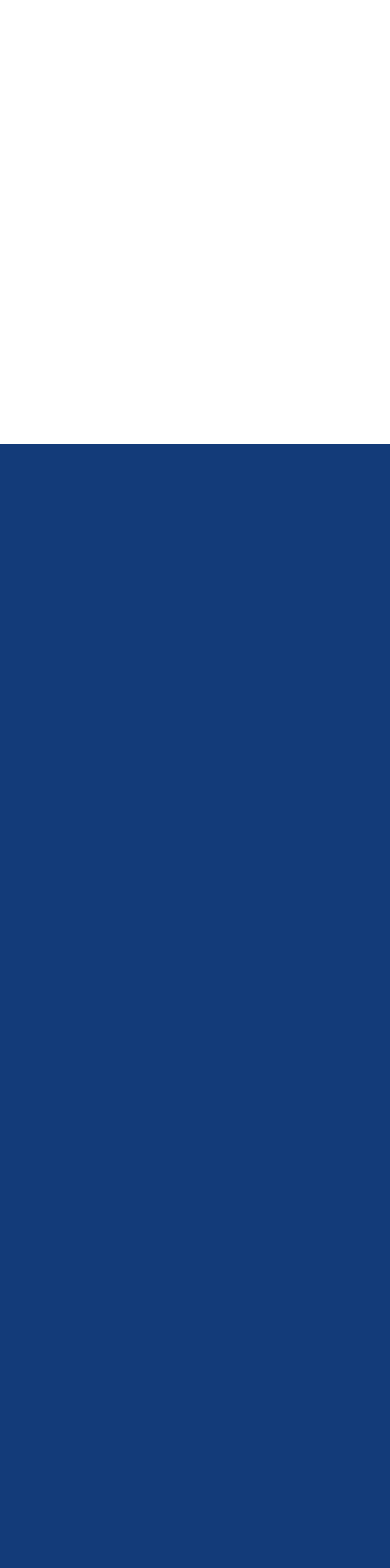
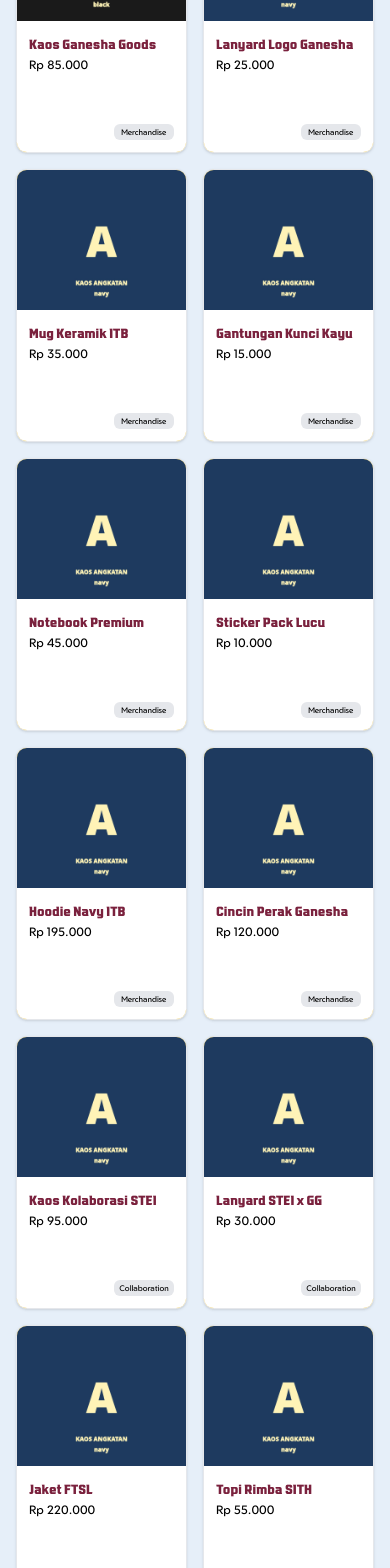
Before and after one commit to Cikang44/kat-frontend-ecommerce, a Next.js app: page /products in a window 390 px wide. Shown: the part 400-1968 px from the top of the page. Before the commit the page ends 844 px from the top, so only its background shows below. Built offline with nearby package versions, Linux system fonts and the light colour scheme.

Commit message:
feat: add products list and image source

```diff
--- a/src/app/(main)/products/page.tsx
+++ b/src/app/(main)/products/page.tsx
@@ -1,3 +1,29 @@
-export default function Page() {
-  return null;
+import { Suspense } from 'react';
+
+import { ProductGrid } from '@/components/product/product-grid';
+import { SearchFilterPanel } from '@/components/product/search-filter-panel';
+
+export const metadata = {
+  title: 'Product List | Ganesha Goods',
+  description: 'Daftar produk merchandise dan kit panitia Ganesha Goods',
+};
+export default function ProductsPage() {
+  return (
+    <main className="flex min-h-screen flex-col items-center bg-[#e6eff9] px-4 pt-24 pb-16">
+      <div className="w-full max-w-[900px]">
+        {' '}
+        <div className="mb-6 flex items-center font-['Geom'] text-sm text-gray-500 md:text-base">
+          <span>Product List</span>
+          <span className="mx-2">&gt;</span>
+          <span className="text-[#363636]">Nama Produk</span>
+        </div>
+        <Suspense fallback={<div className="mb-8 h-20 animate-pulse rounded-lg bg-gray-200" />}>
+          <SearchFilterPanel />
+        </Suspense>
+        <Suspense fallback={<div className="h-screen animate-pulse rounded-lg bg-gray-200" />}>
+          <ProductGrid />
+        </Suspense>
+      </div>
+    </main>
+  );
 }
--- a/src/domains/product/product.api.ts
+++ b/src/domains/product/product.api.ts
@@ -146,28 +146,345 @@
 ];
 
 const MOCK_IMAGES: ProductImage[] = [
-  { id: 'img-1', url: '/mock/kaos-angkatan-black.jpg', isPrimary: true, sortOrder: 1 },
-  { id: 'img-2', url: '/mock/kaos-angkatan-navy.jpg', isPrimary: false, sortOrder: 2 },
-  { id: 'img-3', url: '/mock/kaos-angkatan-white.jpg', isPrimary: false, sortOrder: 3 },
+  {
+    id: 'img-1',
+    url: '/mock/kaos-angkatan-black.jpg',
+    isPrimary: true,
+    sortOrder: 1,
+  },
+  {
+    id: 'img-2',
+    url: '/mock/kaos-angkatan-navy.jpg',
+    isPrimary: false,
+    sortOrder: 2,
+  },
+  {
+    id: 'img-3',
+    url: '/mock/kaos-angkatan-white.jpg',
+    isPrimary: false,
+    sortOrder: 3,
+  },
 ];
-
 const MOCK_PRODUCTS: ProductListItem[] = [
   {
-    id: 'prod-kaos-angkatan',
-    name: 'Kaos Angkatan',
-    description: 'Kualitas bagus rekomen banget, ayo beli.',
-    basePrice: 90000,
+    id: 'm-1',
+    name: 'Kaos Ganesha Goods',
+    description: 'Kaos nyaman dipakai.',
+    basePrice: 85000,
     type: 'merchandise',
     category: 'baju',
     faculty: '',
     primaryImage: MOCK_IMAGES[0],
-    variantCount: MOCK_VARIANTS.length,
-    minPrice: 90000,
-    maxPrice: 90000,
+    variantCount: 4,
+    minPrice: 85000,
+    maxPrice: 85000,
+  },
+  {
+    id: 'm-2',
+    name: 'Lanyard Logo Ganesha',
+    description: 'Lanyard tebal dan kuat.',
+    basePrice: 25000,
+    type: 'merchandise',
+    category: 'aksesoris',
+    faculty: '',
+    primaryImage: MOCK_IMAGES[1],
+    variantCount: 1,
+    minPrice: 25000,
+    maxPrice: 25000,
+  },
+  {
+    id: 'm-3',
+    name: 'Mug Keramik ITB',
+    description: 'Mug untuk ngopi pas nugas.',
+    basePrice: 35000,
+    type: 'merchandise',
+    category: 'peralatan_tulis',
+    faculty: '',
+    primaryImage: MOCK_IMAGES[1],
+    variantCount: 1,
+    minPrice: 35000,
+    maxPrice: 35000,
+  },
+  {
+    id: 'm-4',
+    name: 'Gantungan Kunci Kayu',
+    description: 'Gantungan kunci estetik.',
+    basePrice: 15000,
+    type: 'merchandise',
+    category: 'aksesoris',
+    faculty: '',
+    primaryImage: MOCK_IMAGES[1],
+    variantCount: 1,
+    minPrice: 15000,
+    maxPrice: 15000,
+  },
+  {
+    id: 'm-5',
+    name: 'Notebook Premium',
+    description: 'Buku catatan kertas tebal.',
+    basePrice: 45000,
+    type: 'merchandise',
+    category: 'peralatan_tulis',
+    faculty: '',
+    primaryImage: MOCK_IMAGES[1],
+    variantCount: 1,
+    minPrice: 45000,
+    maxPrice: 45000,
+  },
+  {
+    id: 'm-6',
+    name: 'Sticker Pack Lucu',
+    description: 'Sticker anti air untuk laptop.',
+    basePrice: 10000,
+    type: 'merchandise',
+    category: 'aksesoris',
+    faculty: '',
+    primaryImage: MOCK_IMAGES[1],
+    variantCount: 1,
+    minPrice: 10000,
+    maxPrice: 10000,
+  },
+  {
+    id: 'm-7',
+    name: 'Hoodie Navy ITB',
+    description: 'Hoodie hangat untuk begadang.',
+    basePrice: 195000,
+    type: 'merchandise',
+    category: 'baju',
+    faculty: '',
+    primaryImage: MOCK_IMAGES[1],
+    variantCount: 4,
+    minPrice: 195000,
+    maxPrice: 210000,
+  },
+  {
+    id: 'm-8',
+    name: 'Cincin Perak Ganesha',
+    description: 'Perhiasan perak asli.',
+    basePrice: 120000,
+    type: 'merchandise',
+    category: 'perhiasan',
+    faculty: '',
+    primaryImage: MOCK_IMAGES[1],
+    variantCount: 2,
+    minPrice: 120000,
+    maxPrice: 120000,
+  },
+
+  // --- TYPE: COLLABORATION (DENGAN FACULTY) ---
+  {
+    id: 'c-1',
+    name: 'Kaos Kolaborasi STEI',
+    description: 'Desain khusus anak STEI.',
+    basePrice: 95000,
+    type: 'collaboration',
+    category: 'baju',
+    faculty: 'STEI',
+    primaryImage: MOCK_IMAGES[1],
+    variantCount: 3,
+    minPrice: 95000,
+    maxPrice: 95000,
+  },
+  {
+    id: 'c-2',
+    name: 'Lanyard STEI x GG',
+    description: 'Lanyard khusus STEI.',
+    basePrice: 30000,
+    type: 'collaboration',
+    category: 'aksesoris',
+    faculty: 'STEI',
+    primaryImage: MOCK_IMAGES[1],
+    variantCount: 1,
+    minPrice: 30000,
+    maxPrice: 30000,
+  },
+  {
+    id: 'c-3',
+    name: 'Jaket FTSL',
+    description: 'Jaket lapangan FTSL.',
+    basePrice: 220000,
+    type: 'collaboration',
+    category: 'baju',
+    faculty: 'FTSL',
+    primaryImage: MOCK_IMAGES[1],
+    variantCount: 4,
+    minPrice: 220000,
+    maxPrice: 240000,
+  },
+  {
+    id: 'c-4',
+    name: 'Topi Rimba SITH',
+    description: 'Topi praktikum lapangan.',
+    basePrice: 55000,
+    type: 'collaboration',
+    category: 'baju',
+    faculty: 'SITH',
+    primaryImage: MOCK_IMAGES[1],
+    variantCount: 1,
+    minPrice: 55000,
+    maxPrice: 55000,
+  },
+  {
+    id: 'c-5',
+    name: 'Totebag SBM',
+    description: 'Totebag kanvas SBM.',
+    basePrice: 65000,
+    type: 'collaboration',
+    category: 'aksesoris',
+    faculty: 'SBM',
+    primaryImage: MOCK_IMAGES[1],
+    variantCount: 1,
+    minPrice: 65000,
+    maxPrice: 65000,
+  },
+  {
+    id: 'c-6',
+    name: 'Gantungan Kunci FSRD',
+    description: 'Desain nyentrik FSRD.',
+    basePrice: 20000,
+    type: 'collaboration',
+    category: 'aksesoris',
+    faculty: 'FSRD',
+    primaryImage: MOCK_IMAGES[1],
+    variantCount: 1,
+    minPrice: 20000,
+    maxPrice: 20000,
+  },
+  {
+    id: 'c-7',
+    name: 'Pulpen FTI',
+    description: 'Pulpen ukir FTI.',
+    basePrice: 25000,
+    type: 'collaboration',
+    category: 'peralatan_tulis',
+    faculty: 'FTI',
+    primaryImage: MOCK_IMAGES[1],
+    variantCount: 1,
+    minPrice: 25000,
+    maxPrice: 25000,
+  },
+  {
+    id: 'c-8',
+    name: 'Kemeja FMIPA',
+    description: 'Kemeja formal FMIPA.',
+    basePrice: 150000,
+    type: 'collaboration',
+    category: 'baju',
+    faculty: 'FMIPA',
+    primaryImage: MOCK_IMAGES[1],
+    variantCount: 4,
+    minPrice: 150000,
+    maxPrice: 150000,
+  },
+
+  // --- TYPE: KIT PANITIA ---
+  {
+    id: 'k-1',
+    name: 'Kaos Panitia Pusat',
+    description: 'Wajib dibeli seluruh panitia.',
+    basePrice: 50000,
+    type: 'kit_panitia',
+    category: 'baju',
+    faculty: '',
+    primaryImage: MOCK_IMAGES[0],
+    variantCount: 4,
+    minPrice: 50000,
+    maxPrice: 50000,
+  },
+  {
+    id: 'k-2',
+    name: 'Nametag Panitia',
+    description: 'Nametag ID Card Panitia.',
+    basePrice: 15000,
+    type: 'kit_panitia',
+    category: 'aksesoris',
+    faculty: '',
+    primaryImage: MOCK_IMAGES[1],
+    variantCount: 1,
+    minPrice: 15000,
+    maxPrice: 15000,
+  },
+  {
+    id: 'k-3',
+    name: 'Buku Panduan Panitia',
+    description: 'Buku SOP Panitia.',
+    basePrice: 35000,
+    type: 'kit_panitia',
+    category: 'peralatan_tulis',
+    faculty: '',
+    primaryImage: MOCK_IMAGES[1],
+    variantCount: 1,
+    minPrice: 35000,
+    maxPrice: 35000,
+  },
+  {
+    id: 'k-4',
+    name: 'Rompi Keamanan',
+    description: 'Rompi untuk divisi keamanan.',
+    basePrice: 85000,
+    type: 'kit_panitia',
+    category: 'baju',
+    faculty: '',
+    primaryImage: MOCK_IMAGES[1],
+    variantCount: 2,
+    minPrice: 85000,
+    maxPrice: 85000,
+  },
+  {
+    id: 'k-5',
+    name: 'Gelang Tiket Panitia',
+    description: 'Gelang akses panitia.',
+    basePrice: 5000,
+    type: 'kit_panitia',
+    category: 'aksesoris',
+    faculty: '',
+    primaryImage: MOCK_IMAGES[1],
+    variantCount: 1,
+    minPrice: 5000,
+    maxPrice: 5000,
+  },
+  {
+    id: 'k-6',
+    name: 'Kemeja Divisi Acara',
+    description: 'Kemeja khusus acara.',
+    basePrice: 110000,
+    type: 'kit_panitia',
+    category: 'baju',
+    faculty: '',
+    primaryImage: MOCK_IMAGES[1],
+    variantCount: 4,
+    minPrice: 110000,
+    maxPrice: 110000,
+  },
+  {
+    id: 'k-7',
+    name: 'Tas Ransel Lapangan',
+    description: 'Tas untuk divisi operasional.',
+    basePrice: 140000,
+    type: 'kit_panitia',
+    category: 'aksesoris',
+    faculty: '',
+    primaryImage: MOCK_IMAGES[1],
+    variantCount: 1,
+    minPrice: 140000,
+    maxPrice: 140000,
+  },
+  {
+    id: 'k-8',
+    name: 'Pin Panitia',
+    description: 'Pin panitia kebanggaan.',
+    basePrice: 8000,
+    type: 'kit_panitia',
+    category: 'aksesoris',
+    faculty: '',
+    primaryImage: MOCK_IMAGES[1],
+    variantCount: 1,
+    minPrice: 8000,
+    maxPrice: 8000,
   },
 ];
 
-const MOCK_DETAIL: ProductDetail = {
+const _MOCK_DETAIL: ProductDetail = {
   id: 'prod-kaos-angkatan',
   name: 'Kaos Angkatan',
   description: 'Kualitas bagus rekomen banget, ayo beli.',
@@ -183,20 +500,23 @@
 // Helpers
 // ---------------------------------------------------------------------------
 
-const delay = (ms: number) => new Promise((r) => setTimeout(r, ms));
+const _delay = (ms: number) => new Promise((r) => setTimeout(r, ms));
 
 function matchMulti(
   items: ProductListItem[],
   values: string[],
   key: keyof ProductListItem,
 ): ProductListItem[] {
-  if (!values.length) return items;
-  return items.filter((p) => values.includes(String(p[key])));
+  const validValues = values.filter((v) => v.trim() !== '');
+
+  if (validValues.length === 0) return items;
+
+  return items.filter((p) => validValues.includes(String(p[key])));
 }
 
 function searchProducts(items: ProductListItem[], query?: string): ProductListItem[] {
-  if (!query) return items;
-  const q = query.toLowerCase();
+  if (!query || query.trim() === '') return items;
+  const q = query.toLowerCase().trim();
   return items.filter(
     (p) => p.name.toLowerCase().includes(q) || p.description.toLowerCase().includes(q),
   );
@@ -213,57 +533,68 @@
 }
 
 // ---------------------------------------------------------------------------
-// API functions
+// API Object Realisasi
 // ---------------------------------------------------------------------------
 
 export const api = {
-  /**
-   * GET /product — product list with filters & pagination.
-   *
-   * type, category, faculty accept comma-separated multi-values.
-   */
   async list(filters?: {
-    /** merchandise, collaboration, kit_panitia (comma-separated multi) */
     type?: string;
-    /** perhiasan, baju, peralatan_tulis, aksesoris (comma-separated multi) */
     category?: string;
-    /** faculty name (comma-separated multi) */
     faculty?: string;
-    /** keyword search (case-insensitive) */
     search?: string;
-    /** page number (default: 1) */
     page?: string;
-    /** items per page (default: 20, max: 50) */
     limit?: string;
   }): Promise<ProductListResult> {
-    await delay(400);
+    // Simulasi delay jaringan kecil
+    await new Promise((r) => setTimeout(r, 400));
 
     const page = Math.max(1, Number(filters?.page) || 1);
     const limit = Math.min(Math.max(1, Number(filters?.limit) || 20), 50);
 
-    let items = MOCK_PRODUCTS;
+    // Ambil basis data dari array 24 mock produk yang telah dibuat sebelumnya
+    let items = [...MOCK_PRODUCTS];
 
+    // Jalankan filter 'type' (Merchandise, Collaboration, Kit Panitia)
     if (filters?.type) {
       const types = filters.type.split(',').map((t) => t.trim());
       items = matchMulti(items, types, 'type');
     }
+
+    // Jalankan filter 'category' (Baju, Aksesoris, Peralatan Tulis, Perhiasan)
     if (filters?.category) {
       const cats = filters.category.split(',').map((c) => c.trim());
       items = matchMulti(items, cats, 'category');
     }
+
+    // Jalankan filter 'faculty' (STEI, FTSL, dll.)
     if (filters?.faculty) {
       const facs = filters.faculty.split(',').map((f) => f.trim());
       items = matchMulti(items, facs, 'faculty');
     }
 
+    // Jalankan filter pencarian kata kunci nama/deskripsi
     items = searchProducts(items, filters?.search);
+
+    // Kembalikan data berupa potongan halaman yang sesuai
     return paginate(items, page, limit);
   },
 
-  /** GET /product/:id — product detail */
   async detail(id: string): Promise<ProductDetail> {
-    await delay(300);
-    if (id !== MOCK_DETAIL.id) throw new Error('Produk tidak ditemukan');
-    return MOCK_DETAIL;
+    await new Promise((r) => setTimeout(r, 300));
+    const found = MOCK_PRODUCTS.find((p) => p.id === id);
+    if (!found) throw new Error('Produk tidak ditemukan');
+
+    // Mengembalikan detail produk struktural (Varian disesuaikan ID produk)
+    return {
+      id: found.id,
+      name: found.name,
+      description: found.description,
+      basePrice: found.basePrice,
+      type: found.type,
+      category: found.category,
+      faculty: found.faculty,
+      images: [found.primaryImage],
+      variants: MOCK_VARIANTS, // Menggunakan array struktur varian global sebagai sampel
+    };
   },
 };
```
Also changed, not shown: public/gift.png (added), public/search-empty.png (added).
